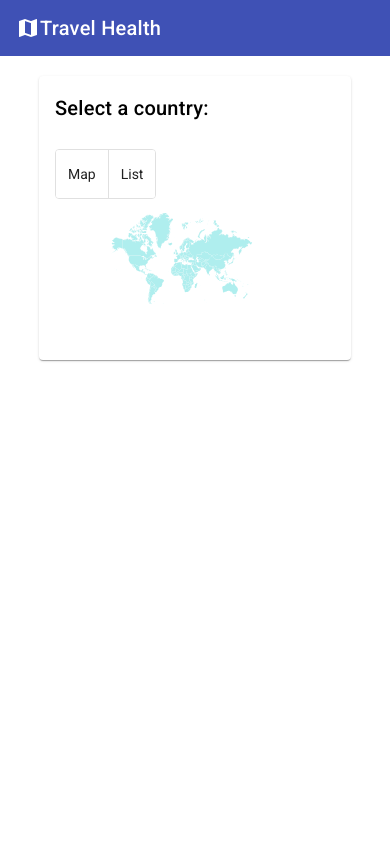
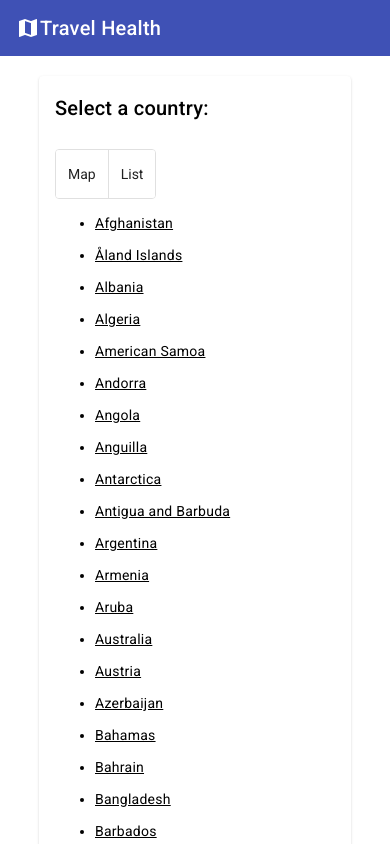
Before and after one commit to ethanrmcdowell/country-data, an Angular app: page / in a window 390 px wide. Shown: the top 844 px of the page. Built offline with nearby package versions, Linux system fonts and the light colour scheme; what @angular/fire would draw is missing.

Commit message:
mobile responsiveness, mobile defaults to list, alphabetize country list

```diff
--- a/src/app/app.component.ts
+++ b/src/app/app.component.ts
@@ -20,8 +20,18 @@ export class AppComponent {
   mapListToggle: string = 'map';
   subregionList: string[] = [];
 
+  isMobile = Math.min(window.screen.width, window.screen.height) < 768 || navigator.userAgent.indexOf("Mobi") > -1;
+
   ngOnInit() {
     this.handleCountryData();
+
+    if (this.isMobile) {
+      console.log("MOBILE PHONE!");
+      this.mapListToggle = 'list';
+    } else {
+      console.log("NOT A MOBILE DEVICE!");
+      this.mapListToggle = 'map';
+    }
   }
 
   handleCountryData() {
@@ -45,7 +55,7 @@ export class AppComponent {
 
       this.data.push(newData);
     });
-    console.log("UPDATED COUNTRY DATA:", this.data);
+    this.data.sort((a, b) => a.name.localeCompare(b.name));
   }
 
   mapToggle(value: string) {
@@ -68,6 +78,7 @@ export class AppComponent {
     if (clickedData) {
       const dialogRef = this.dialog.open(CountryModalComponent, {
         data: clickedData,
+        panelClass: "dialog-responsive",
         height: '400px',
         width: '600px',
       });
--- a/src/app/country-modal/country-modal.component.css
+++ b/src/app/country-modal/country-modal.component.css
@@ -39,7 +39,6 @@ a:focus {
 
 .closeBtn {
     position: absolute;
-    bottom: -20px;
     right: 20px;
 }
 
@@ -54,3 +53,15 @@ a:focus {
 .badgeIcon {
     color: red;
 }
+
+@media only screen and (max-width: 480px) {
+    .dialogParent {
+        display: grid;
+        margin-top: 25px;
+    }
+
+    .dialogChild {
+        width: 100%;
+        box-sizing: border-box;
+    }
+}
```
Also changed, not shown: firebase.json, package.json (line endings or trailing spaces).
